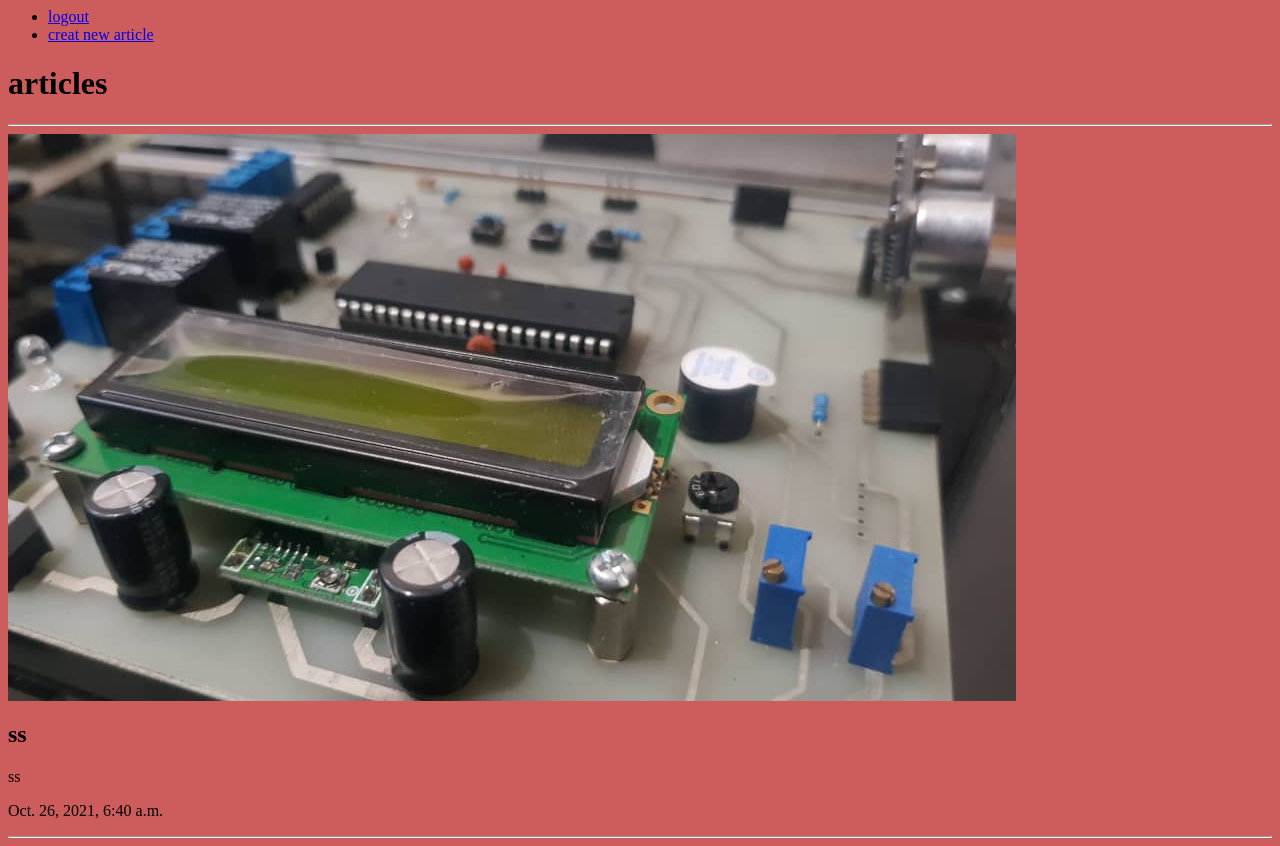
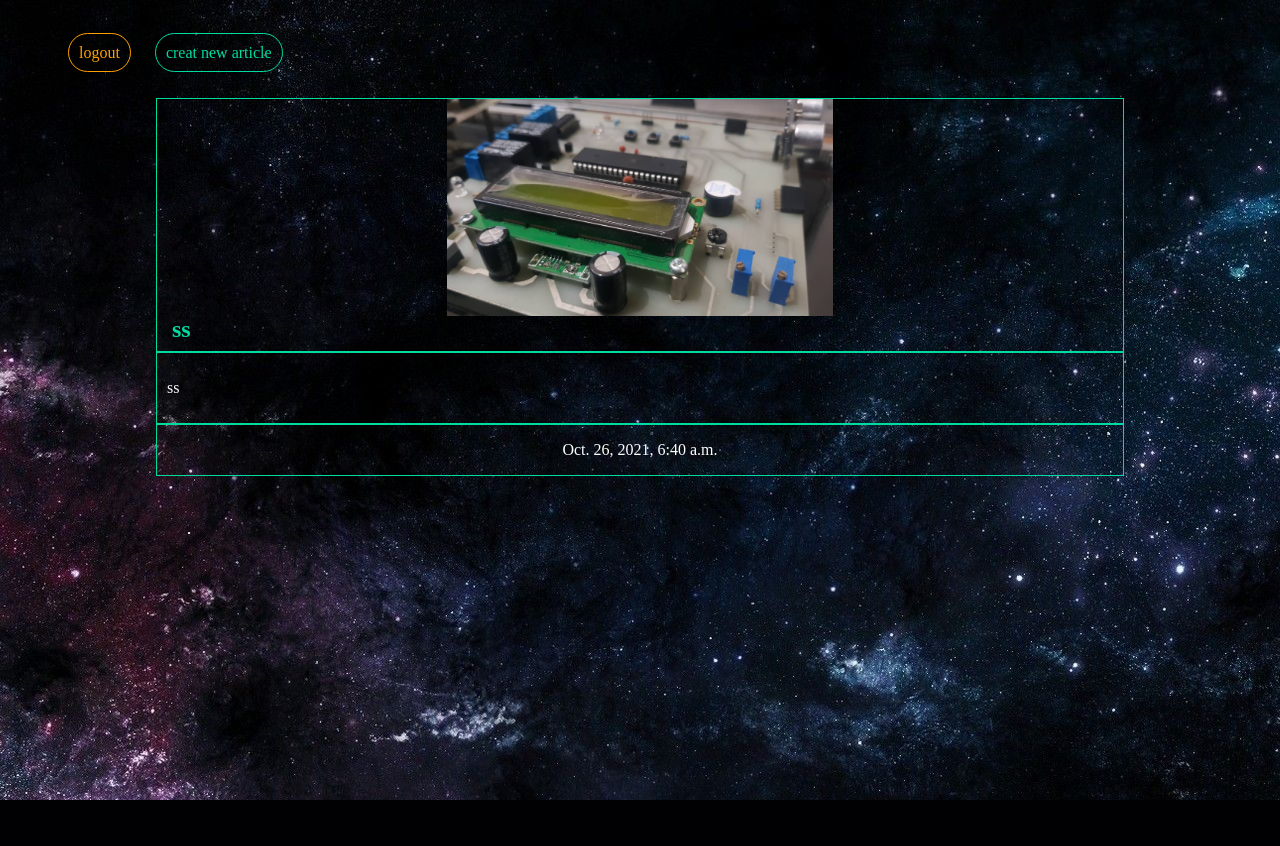
Before and after one commit to sinmajidi/weblog_using_django, a Django app: a page that uses templates/base.html in a window 1280 px wide. After the commit the page ends 800 px from the top, so only its background shows below. Run offline with Django 3.2, Linux system fonts and the light colour scheme; a user stored in the database is signed in; data comes from the database, SQL or seed files in the repository; both versions use the stored data as it was after the commit.

Commit message:
i complete the style sheet

```diff
--- a/articles/templates/articles/article_detail.html
+++ b/articles/templates/articles/article_detail.html
@@ -3,14 +3,17 @@
 <!--    Articles_detail-->
 <!-- {% endblock %}-->
  {% block body %}
-<div class="container">
-      <h1>articles</h1>
-      <hr>
+<div class="wrapper">
+    <div class="article-detail">
+         <div class="article">
+
       <img src="{{article.image.url}}" alt="">
       <h2>{{article.title}}</h2>
-      <p>{{article.body}}</p>
-      <p>{{article.date}}</p>
       <hr>
-
+      <p class="article-body">{{article.body}}</p>
+      <hr>
+      <p class="article-date">{{article.date}}</p>
+         </div>
     </div>
+</div>
  {% endblock %}
--- /dev/null
+++ b/assets/style.css
@@ -0,0 +1,237 @@
+body
+{
+    background-color: #0f121f;
+    background-image:url(/static/stars.jpg);
+    background-repeat:no-repeat;
+    background-attachment: fixed;
+    color:#fff;
+}
+body *
+{
+    font-famiy:arial;
+}
+h1,h2,h3,h4,h5
+{
+    font-wight:normal;
+    margin:0;
+}
+a,a:hover,a:visited
+{
+    color:#fff;
+    text-decoration:none;
+}
+.wrapper
+{
+    max-width: 968px;
+    margin: 0 auto;
+}
+div.wrapper h1{
+    text-align:center;
+    margin: 100px auto;
+    font-size: 2.4em;
+}
+header
+{
+    display: grid;
+    grid-template-columns: 1fr 1fr;
+    padding: 20px 0;
+}
+nav li
+{
+    display: inline-block;
+    margin-left: 20px;
+}
+.articles
+{
+    display:grid;
+    grid-template-columns:1fr 1fr;
+    grid-gap:30px;
+}
+.article
+{
+    padding:10px;
+    border:1px solid #00dba0;
+    position:relative;
+    padding-bottom:40px;
+}
+article h2
+{
+    font-size:1.2em;
+}
+.article-detail .article {
+    padding: 0;
+}
+.article-detail .article img
+{
+    max-width:40%;
+    display: block;
+     margin-left: auto;
+     margin-right:auto;
+
+
+}
+.article-detail .article h2
+{
+    max-width:100%;
+    margin-left:15px;
+    color:#00dba0;
+}
+.article-detail .article .article-date
+{
+    text-align:center;
+}
+.article-detail .article .article-body
+{
+   direction:ltr;
+   padding:10px;
+
+}
+.article-detail .article hr
+{
+    border: 1px solid #00dba0;
+}
+
+.article .author
+{
+padding:10px;
+background-color:#00dba0;
+position:absolute;
+right:10px;
+/*bottom:0;*/
+/*margin:0;*/
+color:#0f121f;
+}
+.site-form
+{
+    margin-top:60px;
+    border:1px solid #00dba0;
+    padding:20px;
+}
+.site-form input
+{
+    display:block;
+    margin:0 0 10px 0;
+    padding:10px;
+
+}
+.site-form textarea
+{
+    display:block;
+    margin:0 0 10px 0;
+    padding:10px;
+    width:90%;
+}
+a.highlight
+{
+    border:1px solid #00dba0;
+    padding:10px;
+    border-radius:40px;
+    color:#00dba0;
+}
+a.highlight:hover
+{
+    border:1px solid #00dba0;
+    padding:10px;
+    border-radius:40px;
+    background-color:#00dba0;
+    color:#fff;
+}
+a.logout
+{
+    border:1px solid #ffa000;
+    padding:10px;
+    border-radius:40px;
+    color:#ffa000;
+}
+a.logout:hover
+{
+    border:1px solid #ffa000;
+    padding:10px;
+    border-radius:40px;
+    background-color:#ffa000;
+    color:#000;
+}
+.helptext,.helptext ul
+{
+ margin:0 auto 20px;
+    color:#bbb;
+    font-size:0.9em;
+    display:block;
+}
+.errorList li
+{
+padding:10px;
+list-style-type:none;
+border:1px solid #ff5722;
+color:red;
+margin:10px 0;
+}
+.errorList
+{
+    padding:0;
+}
+.signup
+{
+    border:0;
+    color:#fff;
+    font-size:1.2em;
+    background:none;
+    border-radius:4px;
+    border:1px solid #00dba0;
+    margin:10px;
+    background:none;
+    padding:10px;
+
+}
+.site-form input[type="submit"]
+{
+    border:0;
+    color:#fff;
+    font-size:1.2em;
+    background:none;
+    border-radius:4px;
+    border:1px solid #00dba0;
+    margin:10px;
+    padding:10px;
+    margin-left:auto;
+    margin-right:auto;
+}
+.site-form input[type="submit"]:hover
+{
+    border:0;
+    color:#fff;
+    font-size:1.2em;
+    background-color:#00dba0;
+    border-radius:4px;
+    border:1px solid #00dba0;
+    padding:10px;
+}
+.signup input[type="submit"]
+{
+    border:0;
+    color:#fff;
+    font-size:1.2em;
+    background:none;
+    border-radius:4px;
+    border:1px solid #00dba0;
+    margin:10px;
+    padding:10px;
+}
+.signup input[type="submit"]:hover
+{
+    border:0;
+    color:#fff;
+    font-size:1.2em;
+    background-color:#00dba0;
+    border-radius:4px;
+    border:1px solid #00dba0;
+    padding:10px;
+}
+
+.signup input,.site-form textarea
+{
+    display:block;
+    margin:20px 0 0 0;
+    padding:10px;
+
+}
--- a/assets/styles.css
+++ /dev/null
@@ -1,4 +0,0 @@
-body
-{
-    background-color: indianred;
-}
--- a/templates/base.html
+++ b/templates/base.html
@@ -6,9 +6,11 @@
       {% endblock %}
     </title>
     <meta name="viewport" content="width=device-width, initial-scale=1.0">
-    <link rel="stylesheet" href="  {% static 'styles.css' %}">
+    <link rel="stylesheet" href="{% static 'style.css' %}">
+
   </head>
-  <nav>
+  <header>
+      <nav>
     <ul>
       {% if user.is_authenticated %}
       <li>
@@ -16,23 +18,27 @@
 <!--         {%csrf_token%}-->
 <!--          <button type="submit" value="logout">logout</button>-->
 <!--        </form>-->
-        <a href="{% url 'accounts:logout' %}"> logout </a>
+        <a class="logout" href="{% url 'accounts:logout' %}"> logout </a>
       </li>
        <li>
-        <a href="{% url 'articles:create' %}"> creat new article </a>
+        <a class="highlight" href="{% url 'articles:create' %}"> creat new article </a>
       </li>
       {% else %}
       <li>
-        <a href="{% url 'accounts:login' %}"> login </a>
+        <a class="highlight" href ="{% url 'accounts:login' %}"> login </a>
       </li>
        <li>
-        <a href="{% url 'accounts:signup' %}"> signup </a>
+        <a class="highlight" href="{% url 'accounts:signup' %}"> signup </a>
       </li>
       {% endif %}
     </ul>
   </nav>
+  </header>
   <body>
-   {% block body %}
+  <div class="wrapper">
+     {% block body %}
       {% endblock %}
+  </div>
   </body>
+
 </html>
```
Also changed, not shown: articles/templates/articles/articleslist.html (+6 -4 lines), assets/stars.jpg (added), db.sqlite3, media/20211023_153220.jpg (added), media/Desert.jpg (added), media/IMG-20200413-WA0132.jpg (added), media/IMG-20200413-WA0135.jpg (added), media/Penguins.jpg (added).
